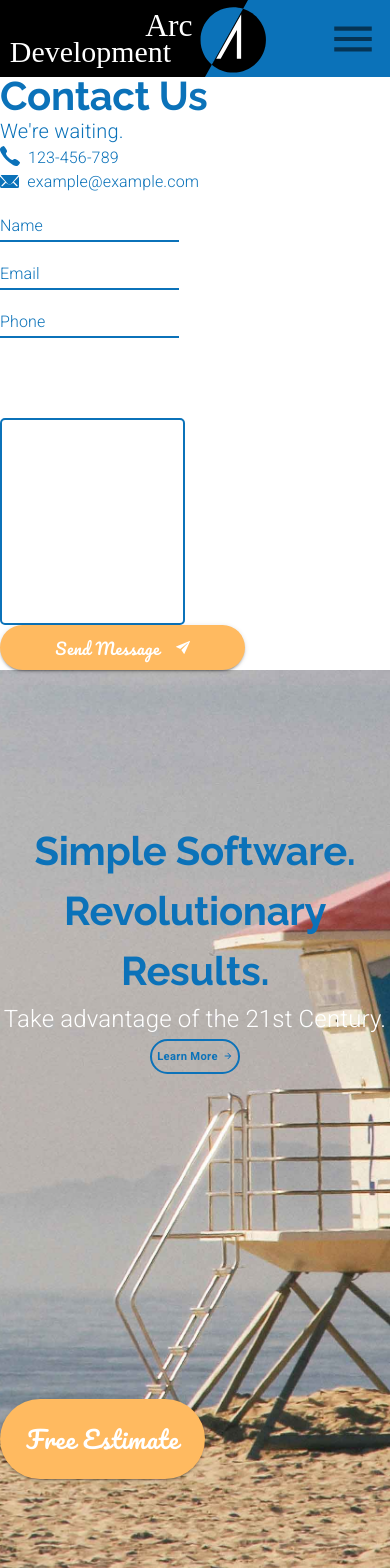
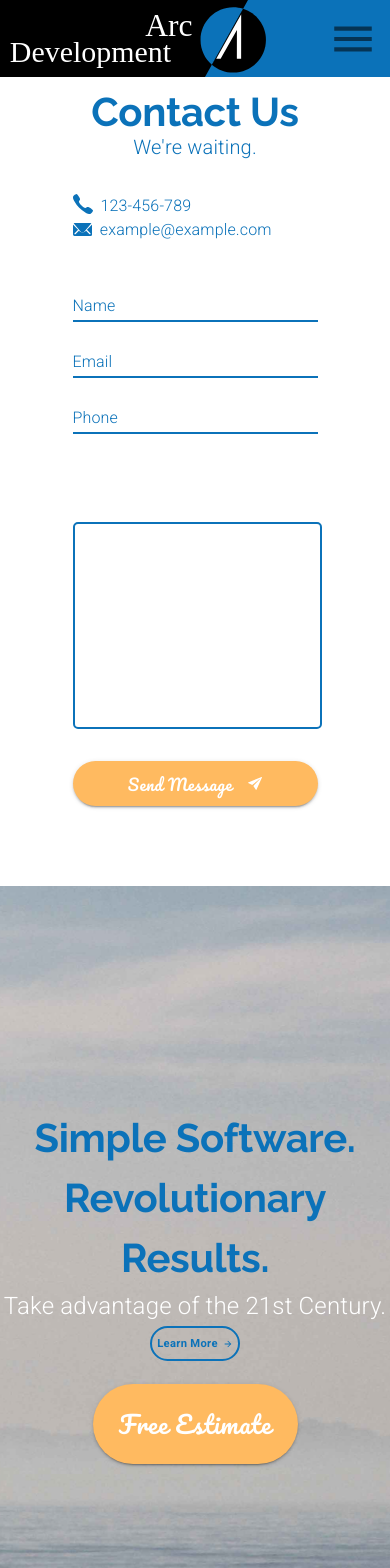
Before and after one commit to daw-maj-pl/arcdevelopment, a React (Create React App) app: page /contact in a window 390 px wide. Shown: the top 1568 px of the page. Built offline with nearby package versions, Linux system fonts and the light colour scheme.

Commit message:
Add some responsiveness

```diff
--- a/src/components/Contact.js
+++ b/src/components/Contact.js
@@ -10,6 +10,7 @@ import useMediaQuery from '@material-ui/core/useMediaQuery';
 import ButtonArrow from './ui/ButtonArrow';
 
 import background from '../assets/background.jpg';
+import mobileBackground from '../assets/mobileBackground.jpg';
 import phoneIcon from '../assets/phone.svg';
 import emailIcon from '../assets/email.svg';
 import airplane from '../assets/send.svg';
@@ -20,7 +21,11 @@ const useStyles = makeStyles(theme => ({
     backgroundPosition: 'center',
     backgroundSize: 'cover',
     backgroundRepeat: 'no-repeat',
-    height: '60em'
+    height: '60em',
+    paddingBottom: '10em',
+    [theme.breakpoints.down('md')]: {
+      backgroundImage: `url(${mobileBackground})`
+    }
   },
   estimateButton: {
     ...theme.typography.estimate,
@@ -34,7 +39,7 @@ const useStyles = makeStyles(theme => ({
     '&:hover': {
       backgroundColor: theme.palette.secondary.light
     },
-    [theme.breakpoints.down('sm')]: {
+    [theme.breakpoints.down('md')]: {
       marginRight: 0,
       marginLeft: 0
     }
@@ -44,7 +49,7 @@ const useStyles = makeStyles(theme => ({
     fontSize: '0.7rem',
     height: 35,
     padding: 5,
-    [theme.breakpoints.down('sm')]: {
+    [theme.breakpoints.down('md')]: {
       marginBottom: '2em'
     }
   },
@@ -69,6 +74,7 @@ const useStyles = makeStyles(theme => ({
 export default function Contact(props) {
   const classes = useStyles();
   const theme = useTheme();
+  const matchesMD = useMediaQuery(theme.breakpoints.down('md'));
   const matchesSM = useMediaQuery(theme.breakpoints.down('sm'));
 
   const [name, setName] = useState('');
@@ -78,21 +84,44 @@ export default function Contact(props) {
 
   return (
     <Grid container direction="row">
-      <Grid item container direction="column" justifyContent="center" lg={3}>
+      <Grid
+        item
+        container
+        direction="column"
+        justifyContent="center"
+        alignItems="center"
+        style={{
+          marginBottom: matchesMD ? '5em' : 0,
+          marginTop: matchesSM ? '1em' : matchesMD ? '5em' : 0
+        }}
+        lg={4}
+        xl={3}
+      >
         <Grid item>
-          <Typography variant="h2" style={{ lineHeight: 1 }}>
+          <Grid container direction="column">
+            <Grid item>
+              <Typography
+                align={matchesMD ? 'center' : undefined}
+                variant="h2"
+                style={{ lineHeight: 1 }}
+              >
                 Contact Us
               </Typography>
               <Typography
+                align={matchesMD ? 'center' : undefined}
                 variant="body1"
                 style={{ color: theme.palette.common.blue }}
               >
                 We're waiting.
               </Typography>
             </Grid>
-        <Grid item container>
+            <Grid item container style={{ marginTop: '2em' }}>
               <Grid item>
-            <img src={phoneIcon} alt="phone" style={{ marginRight: '0.5em' }} />
+                <img
+                  src={phoneIcon}
+                  alt="phone"
+                  style={{ marginRight: '0.5em' }}
+                />
               </Grid>
               <Grid item>
                 <Typography
@@ -103,7 +132,7 @@ export default function Contact(props) {
                 </Typography>
               </Grid>
             </Grid>
-        <Grid item container>
+            <Grid item container style={{ marginBottom: '2em' }}>
               <Grid item>
                 <img
                   src={emailIcon}
@@ -120,27 +149,35 @@ export default function Contact(props) {
                 </Typography>
               </Grid>
             </Grid>
-        <Grid item container style={{ maxWidth: '20em' }}>
-          <Grid item>
+            <Grid
+              item
+              container
+              direction="column"
+              style={{ maxWidth: '20em' }}
+            >
+              <Grid item style={{ marginBottom: '0.5em' }}>
                 <TextField
                   label="Name"
                   id="name"
+                  fullWidth
                   value={name}
                   onChange={event => setName(event.target.value)}
                 />
               </Grid>
-          <Grid item>
+              <Grid item style={{ marginBottom: '0.5em' }}>
                 <TextField
                   label="Email"
                   id="email"
+                  fullWidth
                   value={email}
                   onChange={event => setEmail(event.target.value)}
                 />
               </Grid>
-          <Grid item>
+              <Grid item style={{ marginBottom: '0.5em' }}>
                 <TextField
                   label="Phone"
                   id="phone"
+                  fullWidth
                   value={phone}
                   onChange={event => setPhone(event.target.value)}
                 />
@@ -152,12 +189,18 @@ export default function Contact(props) {
                 value={message}
                 className={classes.message}
                 multiline
+                fullWidth
                 rows={10}
                 id="message"
                 onChange={event => setMessage(event.target.value)}
               />
             </Grid>
-        <Grid item>
+            <Grid
+              item
+              container
+              justifyContent="center"
+              style={{ marginTop: '2em' }}
+            >
               <Button variant="contained" className={classes.sendButton}>
                 Send Message{' '}
                 <img
@@ -168,22 +211,27 @@ export default function Contact(props) {
               </Button>
             </Grid>
           </Grid>
+        </Grid>
+      </Grid>
       <Grid
         item
         container
+        direction={matchesMD ? 'column' : 'row'}
         className={classes.background}
         alignItems="center"
-        lg={9}
+        justifyContent={matchesMD ? 'center' : undefined}
+        lg={8}
+        xl={9}
       >
         <Grid
           item
           style={{
-            marginLeft: matchesSM ? 0 : '5em',
-            textAlign: matchesSM ? 'center' : 'inherit'
+            marginLeft: matchesMD ? 0 : '3em',
+            textAlign: matchesMD ? 'center' : 'inherit'
           }}
         >
           <Grid container direction="column">
-            <Grid item>
+            <Grid item align={matchesMD ? 'center' : undefined}>
               <Typography variant="h2">
                 Simple Software.
                 <br />
@@ -194,7 +242,7 @@ export default function Contact(props) {
               </Typography>
               <Grid
                 container
-                justifyContent={matchesSM ? 'center' : undefined}
+                justifyContent={matchesMD ? 'center' : undefined}
                 item
               >
                 <Button
```
Lines whose indentation alone changed are shown as unchanged.
